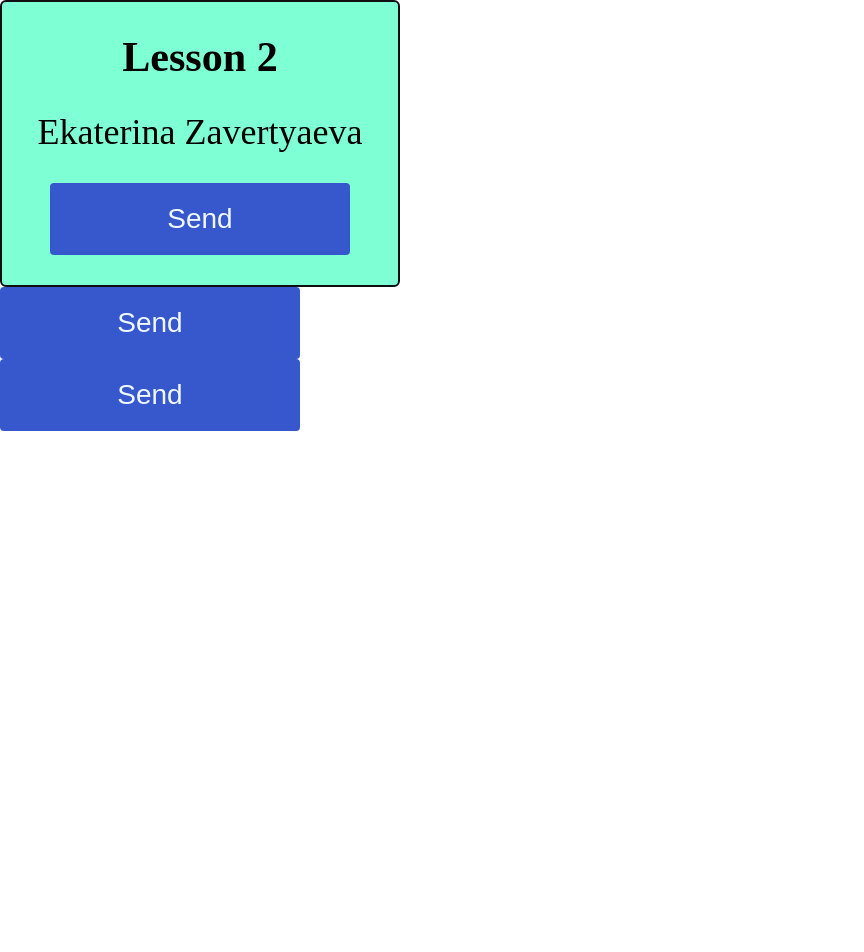
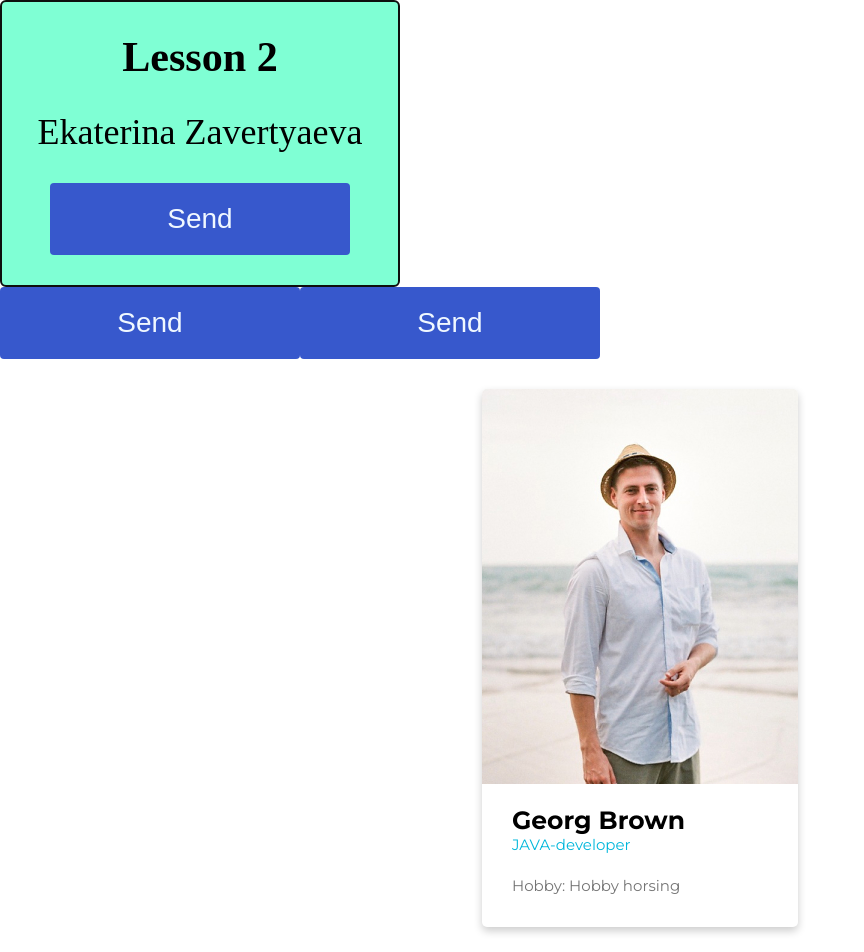
Before and after one commit to iMaxim14/42.2-react, a React (Create React App) app: page / in a window 1280 px wide. Shown: the top 952 px of the page, without its empty margins (0-864 px from the left). Before the commit the page ends 800 px from the top, so only its background shows below. Built offline with nearby package versions, Linux system fonts and the light colour scheme.

Commit message:
HM-2. ProfileCard

```diff
--- a/src/App.jsx
+++ b/src/App.jsx
@@ -1,13 +1,21 @@
 import './App.css';
 import Button from './components/Button/Button';
 import LessonCard from './components/LessonCard/LessonCard';
+import ProfileCard from './components/ProfileCard/ProfileCard';
 
 function App() {
   return (
     <div className="App">
-      <LessonCard/>
-      <Button/>
-      <Button/>
+      <div>
+        <LessonCard/>
+        <Button/>
+        <Button/>
+      </div>
+      <div>
+        <ProfileCard/>
+        <ProfileCard/>
+        <ProfileCard/>
+      </div>
     </div>
   );
 }
--- /dev/null
+++ b/src/components/ProfileCard/ProfileCard.jsx
@@ -0,0 +1,17 @@
+import { profileData } from "./data";
+import georgBrown from './georg_brown.jpg';
+import './styles.css'
+
+function ProfileCard(){
+
+    return (
+        <div className="profile-card">
+            <img src={georgBrown} alt="Georg_Brown" className="georg_brown_img"/>
+            <h3 className="user-name-profile-card">{profileData.user_name}</h3>
+            <p className="job-info">{profileData.job}</p>
+            <p className="hobby-info">Hobby: {profileData.hobby}</p>
+        </div>
+    )
+};
+
+export default ProfileCard;
--- /dev/null
+++ b/src/components/ProfileCard/data.js
@@ -0,0 +1,5 @@
+export const profileData = {
+    user_name: 'Georg Brown',
+    job: 'JAVA-developer',
+    hobby: 'Hobby horsing'
+};
--- /dev/null
+++ b/src/components/ProfileCard/styles.css
@@ -0,0 +1,38 @@
+@import url(https://fonts.googleapis.com/css?family=Montserrat:100,200,300,regular,500,600,700,800,900,100italic,200italic,300italic,italic,500italic,600italic,700italic,800italic,900italic);
+
+.profile-card{
+    display: flex;
+    flex-direction: column;
+    margin-left: auto;
+    margin-right: auto;
+    width: 316px;
+    height: 538px;
+    margin-top: 30px;
+    border-radius: 5px;
+    box-shadow: 0 4px 8px rgba(0, 0, 0, 0.2);
+    font-family: Montserrat;
+}
+
+.user-name-profile-card{
+    font-size: 25px;
+    padding-top: 21px;
+    padding-left: 30px;
+}
+
+.job-info{
+    padding-left: 30px;
+    font-size: 15px;
+    color: #00B7DB;
+}
+
+.hobby-info{
+    padding-top: 22px;
+    padding-left: 30px;
+    font-size: 15px;
+    color: #747474;
+}
+
+.georg_brown_img{
+    border-top-right-radius: 5px;
+    border-top-left-radius: 5px ;
+}
```
Also changed, not shown: src/components/ProfileCard/georg_brown.jpg (added).
